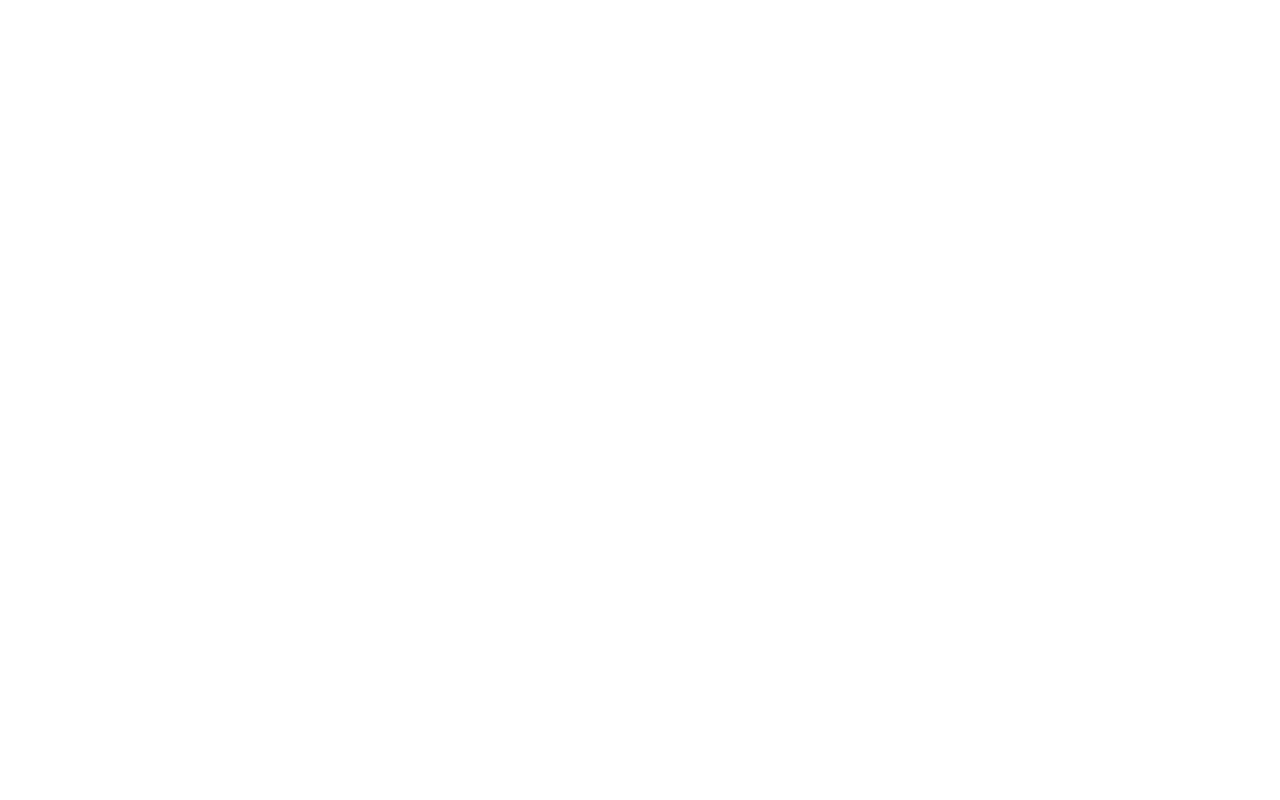
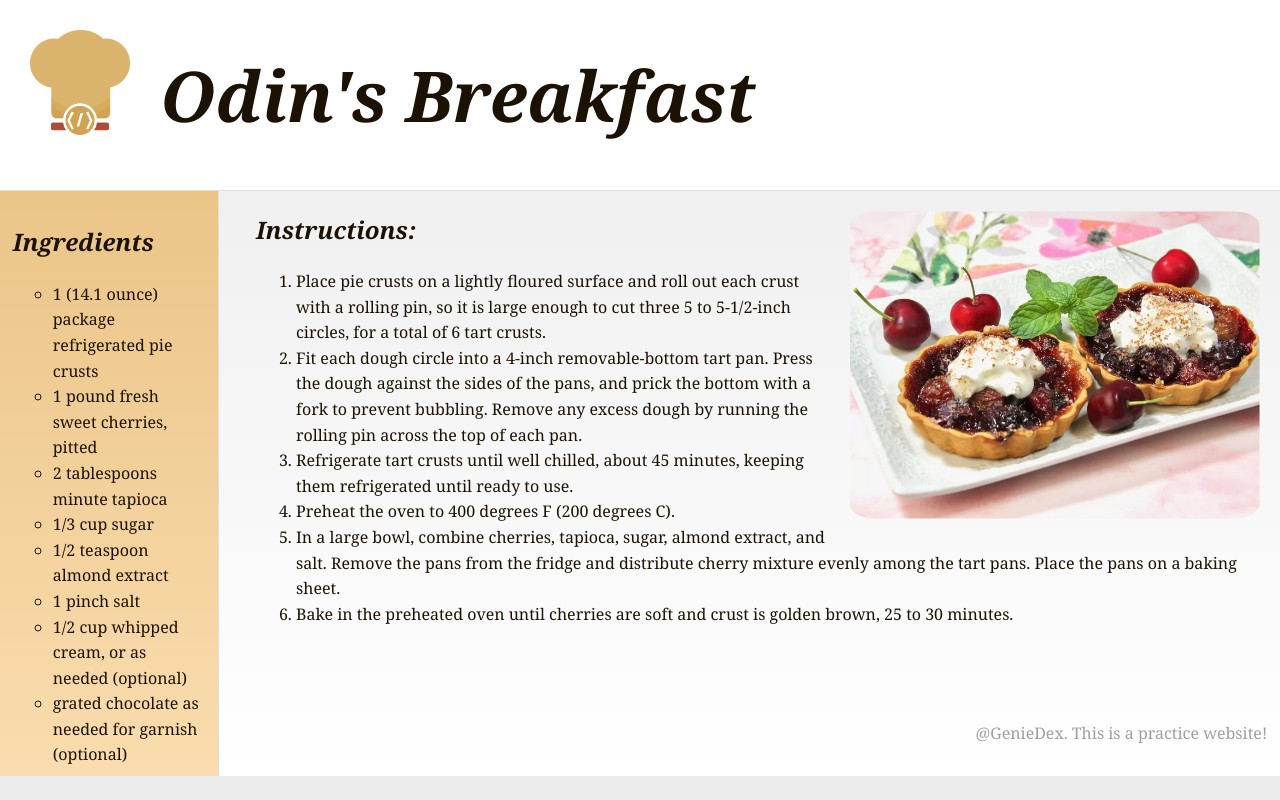
Before and after one commit to GenieDex/Odin-Project, a plain HTML site: page Foundations/01-Recipes/recipes/cherrytart.html in a window 1280 px wide. Drawn offline with Linux system fonts and the light colour scheme.

Commit message:
Added new files to the Recipes practice project. Finished, may be revisited later.

```diff
--- a/Foundations/01-Recipes/recipes/cherrytart.html
+++ b/Foundations/01-Recipes/recipes/cherrytart.html
@@ -0,0 +1,51 @@
+<!DOCTYPE html>
+<html lang="en">
+<head>
+    <meta charset="UTF-8">
+    <meta name="viewport" content="width=device-width, initial-scale=1.0">
+    <title>Odin's Breakfast</title>
+    <link rel="stylesheet" href="../styles.css">
+</head>
+<body>
+    <div class="header">
+        <img src="../img/Logo.png" alt="Odin's Breakfast">
+        <a href="../index.html"><h1>Odin's Breakfast</h1></a>
+    </div>
+
+
+
+    <div class="recipe_content">
+        <div class="recipe_instructions">
+            <img src="../img/cherrytart.jpeg">
+            <h2>Instructions:</h2>
+            <ol>
+                <li>Place pie crusts on a lightly floured surface and roll out each crust with a rolling pin, so it is large enough to cut three 5 to 5-1/2-inch circles, for a total of 6 tart crusts.</li>
+                <li>Fit each dough circle into a 4-inch removable-bottom tart pan. Press the dough against the sides of the pans, and prick the bottom with a fork to prevent bubbling. Remove any excess dough by running the rolling pin across the top of each pan.</li>
+                <li>Refrigerate tart crusts until well chilled, about 45 minutes, keeping them refrigerated until ready to use.</li>
+                <li>Preheat the oven to 400 degrees F (200 degrees C).</li>
+                <li>In a large bowl, combine cherries, tapioca, sugar, almond extract, and salt. Remove the pans from the fridge and distribute cherry mixture evenly among the tart pans. Place the pans on a baking sheet.</li>
+                <li>Bake in the preheated oven until cherries are soft and crust is golden brown, 25 to 30 minutes.</li>
+            </ol>
+        </div>
+
+
+        <div class="side">
+            <h2>Ingredients</h2>
+            <ul>
+                <li>1 (14.1 ounce) package refrigerated pie crusts</li>
+                <li>1 pound fresh sweet cherries, pitted</li>
+                <li>2 tablespoons minute tapioca</li>
+                <li>1/3 cup sugar</li>
+                <li>1/2 teaspoon almond extract</li>
+                <li>1 pinch salt</li>
+                <li>1/2 cup whipped cream, or as needed (optional)</li>
+                <li>grated chocolate as needed for garnish (optional)</li>
+            </ul>
+        </div>
+
+
+    </div>
+            <p id="disclaimer"> @GenieDex. This is a practice website! </p>
+    </div>
+</body>
+</html>
--- a/Foundations/01-Recipes/styles.css
+++ b/Foundations/01-Recipes/styles.css
@@ -1,5 +1,6 @@
 html, body {
     margin:0px;
+    color: rgb(27, 18, 4);
   }
 * {
     font-family:Georgia, 'Times New Roman', Times, serif;
@@ -45,10 +46,43 @@ body {
     transition: all ease ;
     box-shadow: 0 0 5px rgb(201, 196, 190);
 }
+.recipe_content{
+    display: inline-block;
+}
+.recipe_instructions {
+    width: 80%;
+    float: right;
+    line-height: 1.6;
+}
+.recipe_instructions li{
+    font-weight: lighter;
+}
+.side{
+    width: 15%;
+    background-image: linear-gradient(rgb(235, 197, 136),rgb(250, 220, 174));
+    border-right: 1px solid rgb(223, 223, 223);
+    padding: 1%;
+    height: 70vh;
+    line-height: 1.6;
+}
+.side li{
+    list-style-type: circle;
+}
+.recipe_instructions img{
+    width: 40%;
+    float: right;
+    padding: 2%;
+    border-radius: 10%;
+
+}
+
 
 h1{
     font-size: 70px;
-    color: rgb(51, 32, 3);
+    font-style: italic;
+}
+h2{
+    font-weight: bolder;
     font-style: italic;
 }
 
@@ -56,7 +90,10 @@ h3 {
     font-weight: lighter;
     font-size: 30px;
 }
-
+a{
+    text-decoration: none;
+    color: rgb(27, 18, 4);
+}
 
 #disclaimer {
     color: rgb(159, 159, 159);
```
Also changed, not shown: Foundations/01-Recipes/recipes/pancakes.html (added, +47 -0 lines), Foundations/01-Recipes/recipes/taquitos.html (added, +54 -0 lines).
